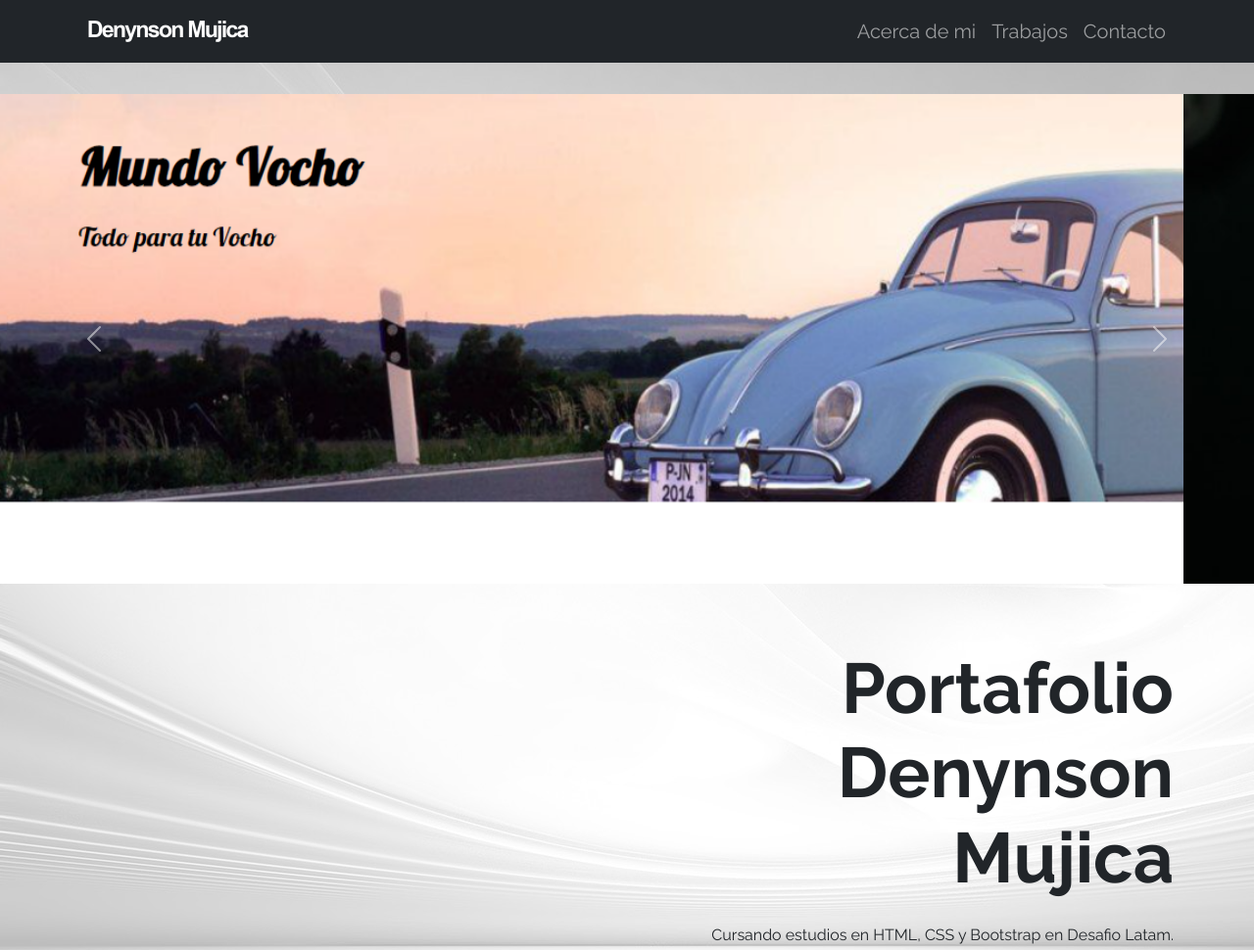
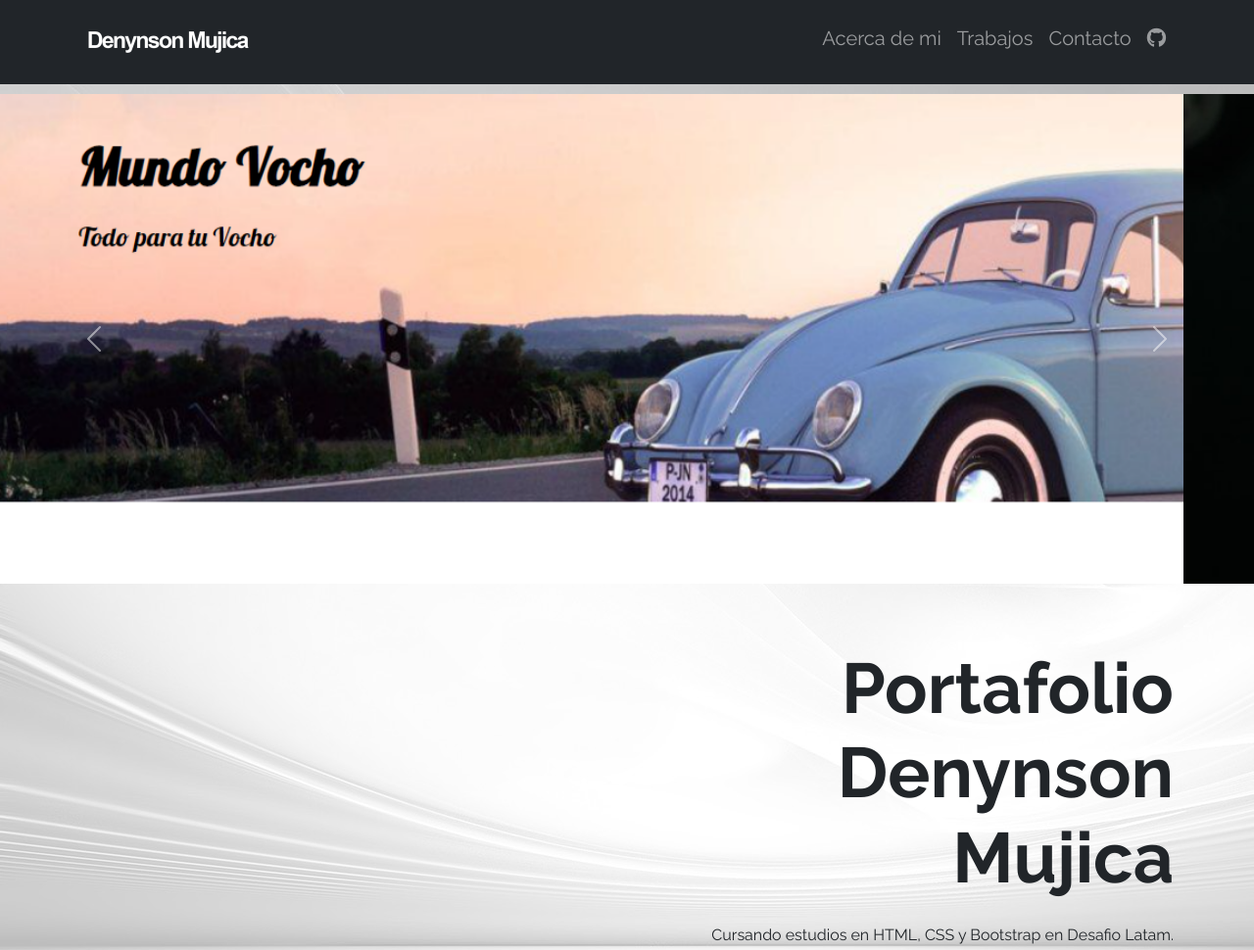
Before and after one commit to Ddavid8576/Portafolio, a plain HTML site: page index.html in a window 1280 px wide. Shown: the top 970 px of the page at 98% size. Drawn offline with nearby package versions, Linux system fonts and the light colour scheme.

Commit message:
git button

```diff
--- a/index.html
+++ b/index.html
@@ -32,13 +32,16 @@
             <div class="collapse navbar-collapse" id="navbarSupportedContent">
                 <ul class="navbar-nav ms-auto mb-2 mb-lg-0 fs-5">
                     <li class="nav-item">
-                        <a class="nav-link" href="#Acerca-de-mi">Acerca de mi</a>
+                        <a class="nav-link pt-3 mb-3" href="#Acerca-de-mi">Acerca de mi</a>
                     </li>
                     <li class="nav-item">
-                        <a class="nav-link" href="#Mis-trabajos">Trabajos</a>
+                        <a class="nav-link pt-3 mb-3" href="#Mis-trabajos">Trabajos</a>
                     </li>
                     <li class="nav-item">
-                        <a class="nav-link" href="#Contacto">Contacto</a>
+                        <a class="nav-link pt-3 mb-3" href="#Contacto">Contacto</a>
+                    </li>
+                    <li class="nav-item">
+                        <a class="nav-link pt-3 mb-3" href="https://github.com/Ddavid8576" target="_blank"><i class="fa-brands fa-github"></i></a>
                     </li>
 
                 </ul>
```
